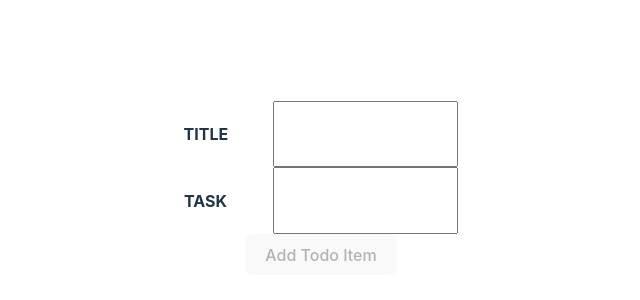
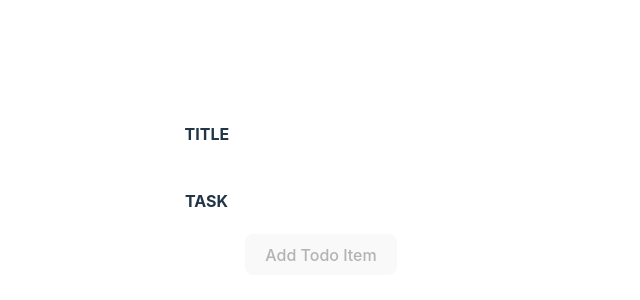
Before and after one commit to xalikov22/todo-ts, a React (Vite) app: page / in a window 1280 px wide. Shown: the part 220-520 px from the top of the page, without its empty margins (319-959 px from the left). Built offline with nearby package versions, Linux system fonts and the light colour scheme.

Commit message:
Rm input outline

```diff
--- a/src/index.css
+++ b/src/index.css
@@ -21,6 +21,11 @@ a {
 }
 a:hover {
   color: #535bf2;
+}
+
+input, input:focus, textarea:focus, select:focus{
+  outline: none;
+  border: none;
 }
 
 body {
```
